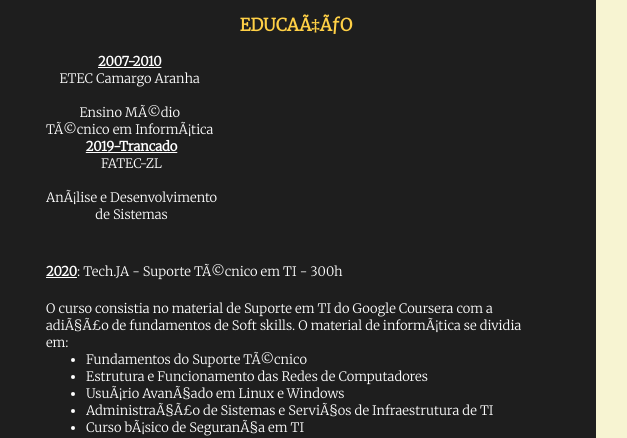
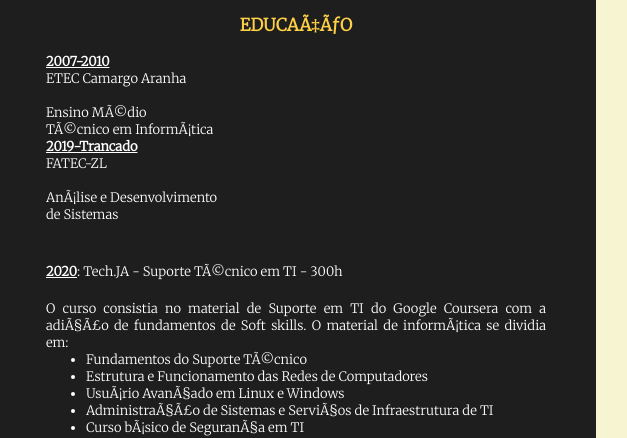
Before and after one commit to rodrigolfranca/rodrigolfranca.github.io, a plain HTML site: page index.html in a window 1280 px wide. Shown: the part 328-766 px from the top of the page, 454-1081 px from the left. Drawn offline with Linux system fonts and the light colour scheme.

Commit message:
justificando

```diff
--- a/style.css
+++ b/style.css
@@ -142,7 +142,7 @@ main h3{
     height: 140px;
     margin: 16px auto;
 }
-#sobre p{
+#sobre p    {
     text-align: justify;
     text-justify: auto;
 }
@@ -157,6 +157,10 @@ main h3{
 #educacao span{
     font-weight: bold;
     text-decoration: underline;
+}
+#educacao p{
+    text-align: justify;
+    text-justify: auto;
 }
 .instituicoes {
     margin: 15px auto 0;
```
